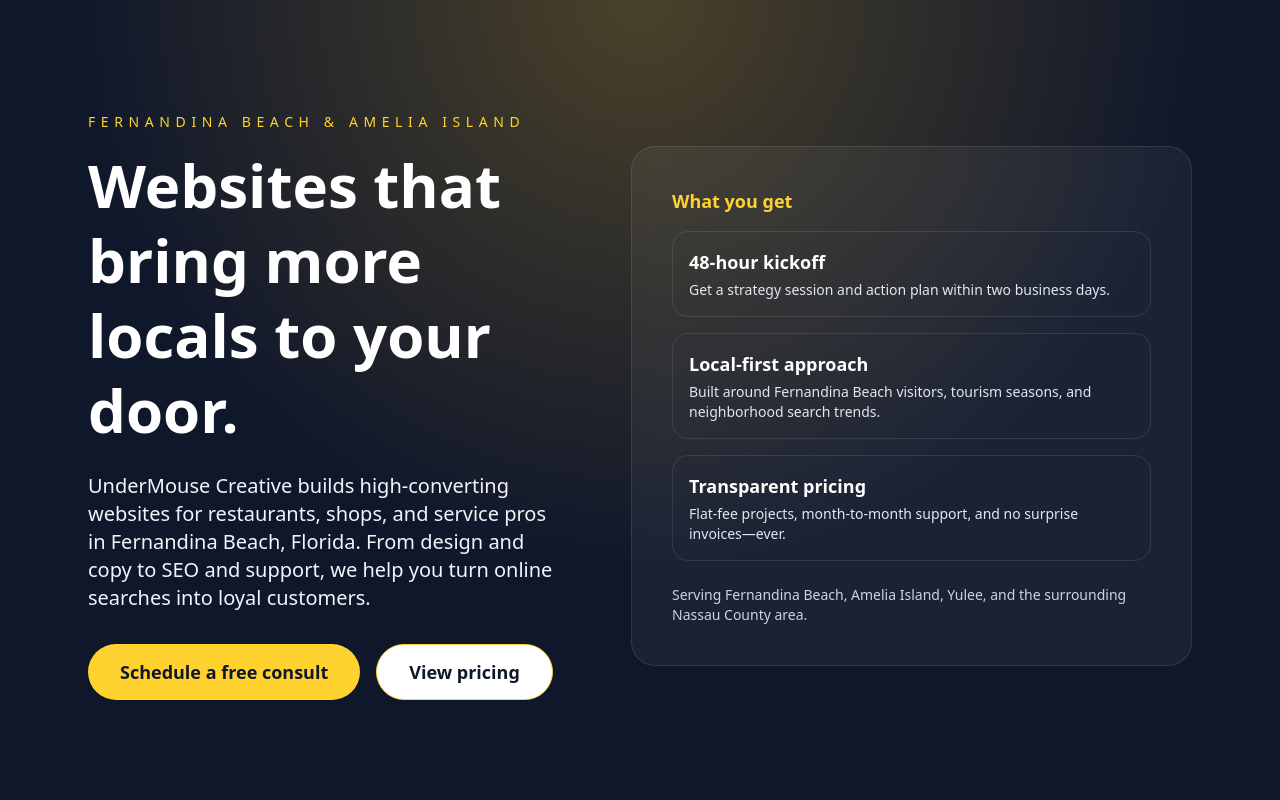
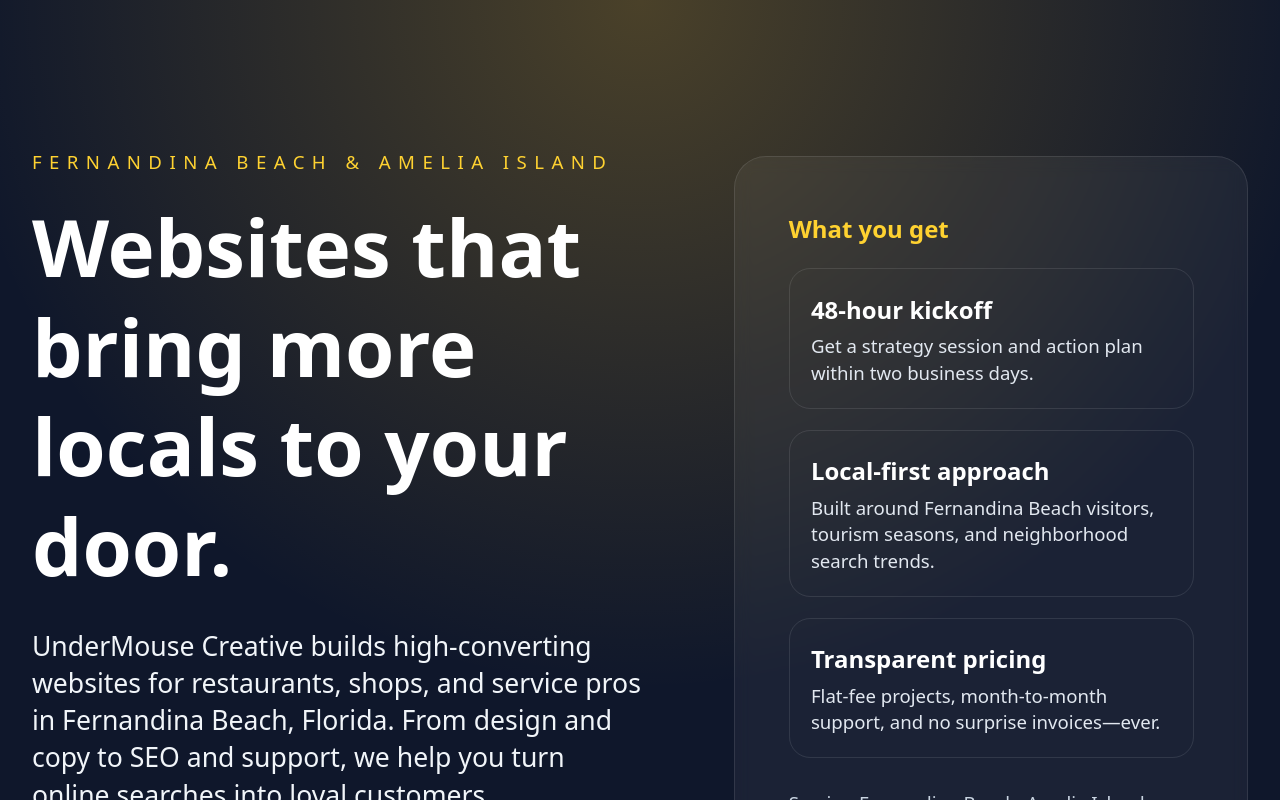
Before and after one commit to ZSalama/undermouse, a Next.js app: page / in a window 1280 px wide. Shown: the top 800 px of the page. Built offline with nearby package versions, Linux system fonts and the light colour scheme; no server answers.

Commit message:
styling testing

```diff
--- a/src/app/(hero)/Hero_Client.tsx
+++ b/src/app/(hero)/Hero_Client.tsx
@@ -142,7 +142,7 @@ const processSteps = [
 export default function Hero_Client() {
 	return (
 		<div className='bg-slate-50 text-slate-900'>
-			<section className='relative overflow-hidden bg-slate-900 text-white'>
+			<section className='flex relative overflow-hidden bg-slate-900 text-white'>
 				<div className='mx-auto flex max-w-6xl flex-col gap-8 px-6 py-24 md:flex-row md:items-center md:gap-16 md:py-28'>
 					<div className='relative z-10 flex-1'>
 						<p className='text-sm uppercase tracking-[0.4em] text-amber-300'>
--- a/src/app/globals.css
+++ b/src/app/globals.css
@@ -128,7 +128,26 @@ body {
 	--sidebar-ring: oklch(0.556 0 0);
 }
 
+/* @layer base {
+    * {
+        @apply border-border outline-ring/50;
+    }
+    body {
+        @apply bg-background text-foreground;
+    }
+} */
+
 @layer base {
+	html {
+		font-size: 100%; /* keep mobile/tablet as-is */
+	}
+
+	@media (min-width: 1024px) {
+		html {
+			font-size: 133%; /* matches your browser’s 133% zoom */
+		}
+	}
+
 	* {
 		@apply border-border outline-ring/50;
 	}
```
Lines whose indentation alone changed are shown as unchanged.
